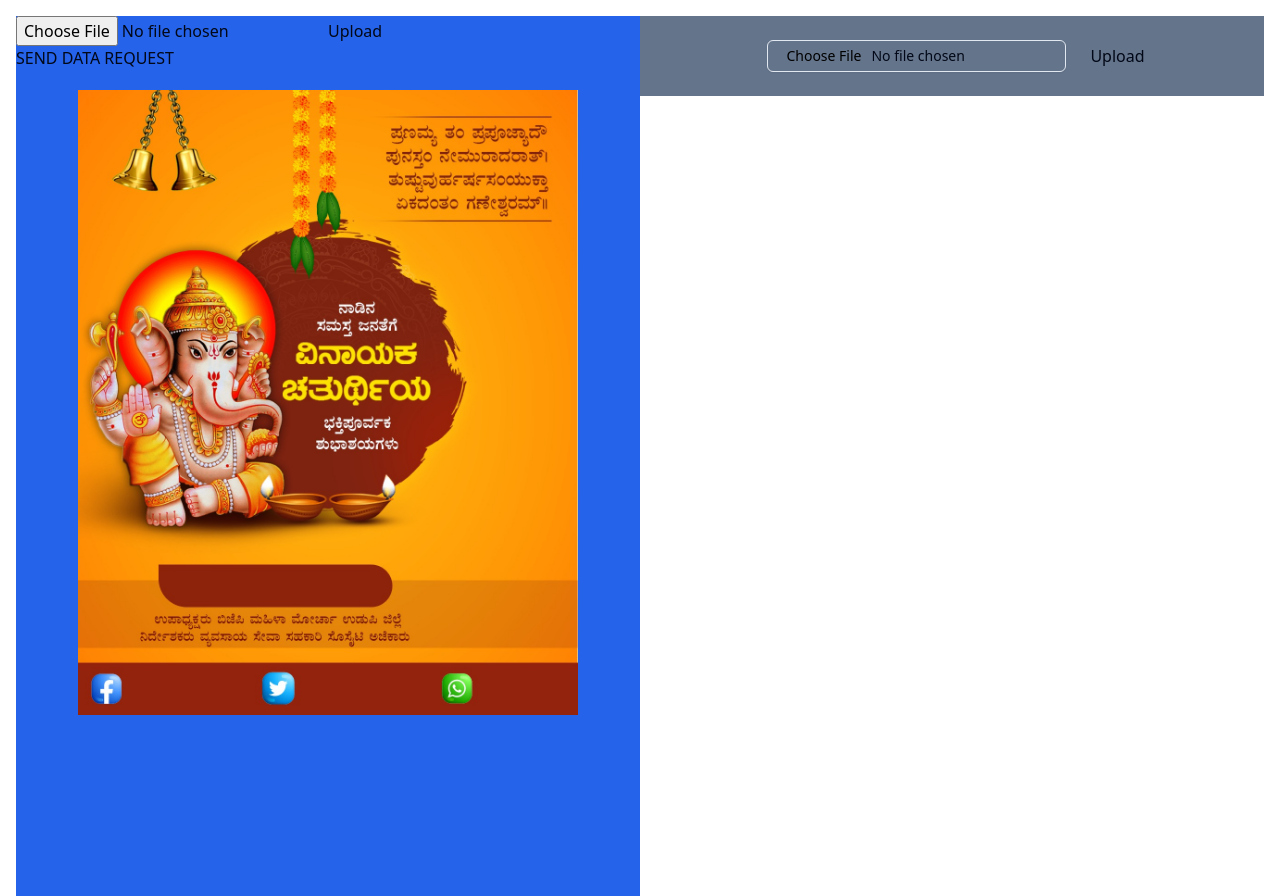
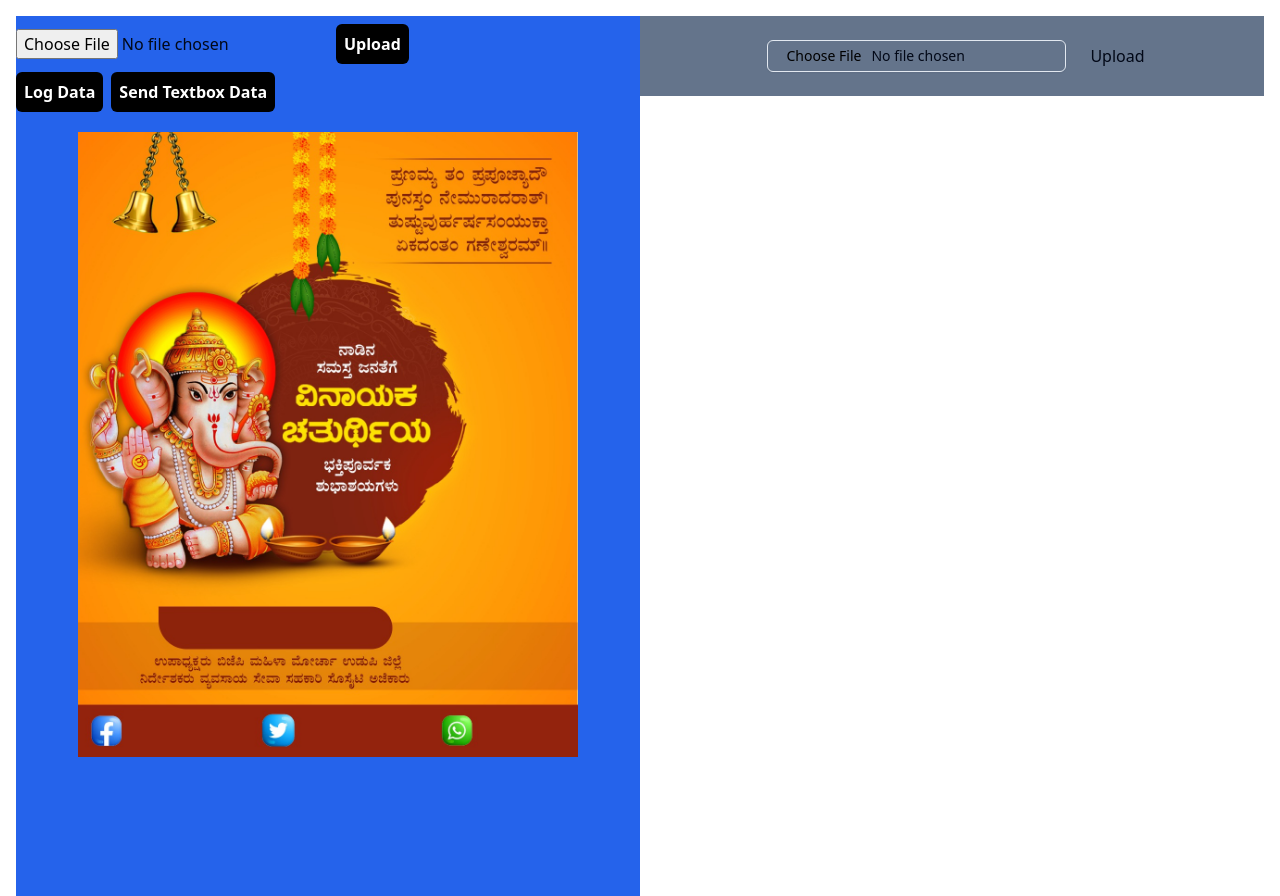
Before and after one commit to Khaddya/Cretiv, a React (Vite) app: page / in a window 1280 px wide. Built offline with nearby package versions, Linux system fonts and the light colour scheme.

Commit message:
2nd request

```diff
--- a/src/App.tsx
+++ b/src/App.tsx
@@ -45,6 +45,7 @@ interface DraggableResizableDivProps {
     position: { x: number; y: number },
     size: { width: number; height: number }
   ) => void;
+  onClick: () => void;
   fontFamily: string;
   name: string;
   fontColor: RGBColor;
@@ -69,6 +70,7 @@ const DraggableResizableDiv: React.FC<DraggableResizableDivProps> = ({
   fontFamily,
   name,
   fontColor,
+  onClick,
 }) => {
   const fontSize = Math.min(size.width, size.height) * 0.3;
 
@@ -101,6 +103,7 @@ const DraggableResizableDiv: React.FC<DraggableResizableDivProps> = ({
           fontFamily: fontFamily,
           color: `rgba(${fontColor.r}, ${fontColor.g}, ${fontColor.b}, ${fontColor.a})`,
         }}
+        onClick={onClick}
       >
         {name}
       </div>
@@ -114,8 +117,9 @@ function App() {
   const [data, setData] = useState<ParsedData[]>([]);
   const [divs, setDivs] = useState<DivData[]>([]);
   const [selectedFile, setSelectedFile] = useState<File | null>(null);
+  const [selectedDiv, setSelectedDiv] = useState<DivData | null>(null);
 
-  const handleDataRequest = async () => {
+  const TextboxRequestBody = () => {
     const updatedData = divs.map((div) => ({
       data: {
         Metadetails: {
@@ -134,6 +138,22 @@ function App() {
     }));
 
     setVarContent(updatedData);
+  };
+
+  const SendTextBoxRequest = async () => {
+    const response = await fetch(
+      "https://photo-content-generator.onrender.com/sendDataRequest",
+      {
+        method: "POST",
+        headers: {
+          "Content-Type": "application/json",
+        },
+        body: JSON.stringify({ data: varContent }),
+      }
+    );
+
+    const data = await response.json();
+    console.log(data);
   };
 
   const handleImgFileChange = (event: React.ChangeEvent<HTMLInputElement>) => {
@@ -247,9 +267,25 @@ function App() {
           <div>
             <div>
               <input type="file" onChange={handleImgFileChange} />
-              <button onClick={handleFinalSubmit}>Upload</button>
+              <button
+                onClick={handleFinalSubmit}
+                className="bordder bg-black rounded-md text-white font-semibold mt-2 p-2 ml-2"
+              >
+                Upload
+              </button>
             </div>
-            <div onClick={handleDataRequest}>SEND DATA REQUEST</div>
+            <button
+              onClick={TextboxRequestBody}
+              className="bordder bg-black rounded-md text-white font-semibold mt-2 p-2"
+            >
+              Log Data
+            </button>
+            <button
+              onClick={SendTextBoxRequest}
+              className="bordder bg-black rounded-md text-white font-semibold mt-2 p-2 ml-2"
+            >
+              Send Textbox Data
+            </button>
           </div>
           <div className="parent" ref={parentRef}>
             {divs.map((div) => {
@@ -264,6 +300,7 @@ function App() {
                     name={div.header}
                     fontFamily={div.fontFamily}
                     fontColor={div.fontColor}
+                    onClick={() => setSelectedDiv(div)}
                   />
                 );
               }
@@ -329,14 +366,16 @@ function App() {
                 ))}
               </TableRow>
               <TableRow>
-                {divs.map((div) => (
-                  <TableCell key={div.id}>
+                {selectedDiv && (
+                  <TableCell>
                     <SketchPicker
-                      color={div.fontColor}
-                      onChange={(color) => handleColorChange(div.id, color)}
+                      color={selectedDiv.fontColor}
+                      onChange={(color) =>
+                        handleColorChange(selectedDiv.id, color)
+                      }
                     />
                   </TableCell>
-                ))}
+                )}
               </TableRow>
             </TableBody>
           </Table>
```
